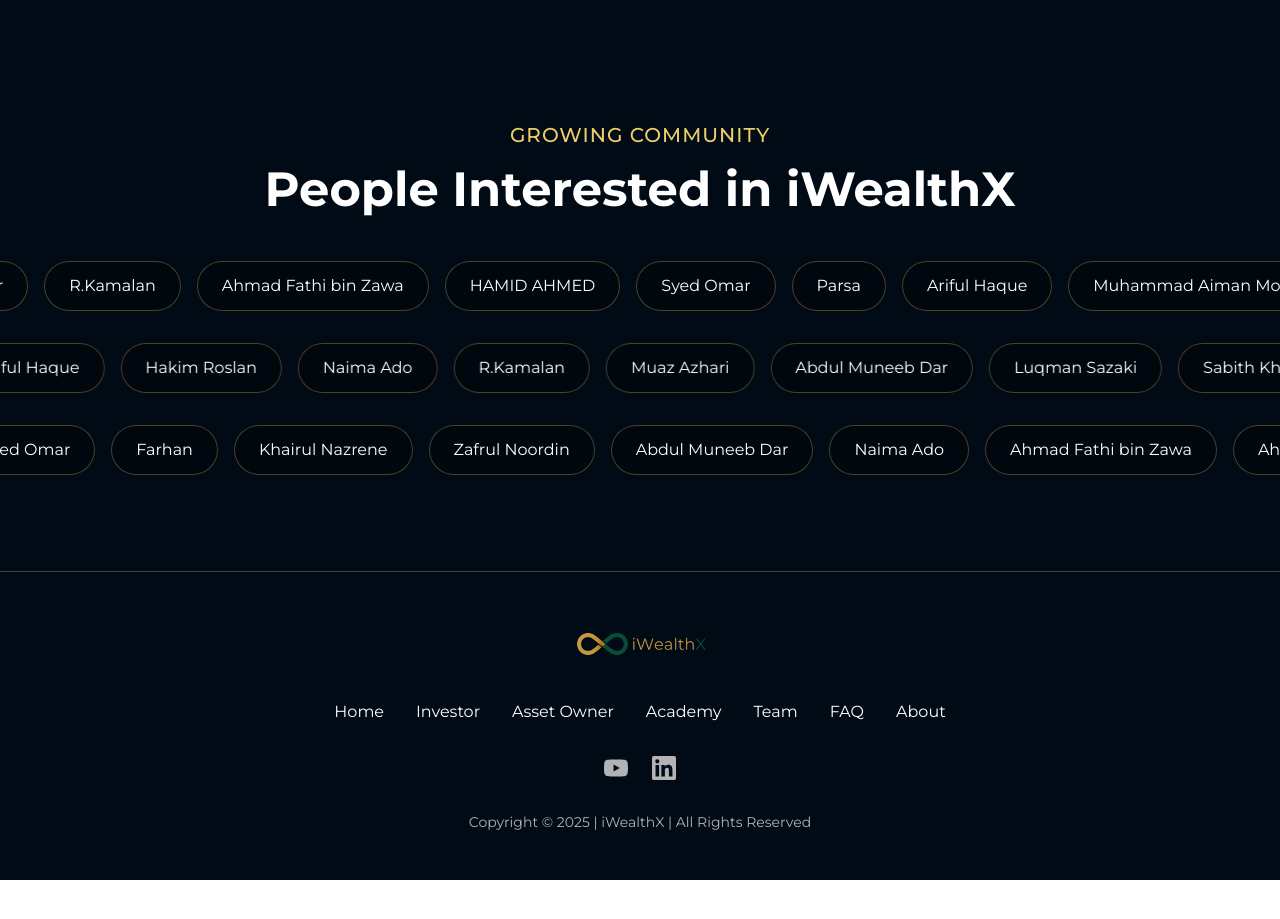
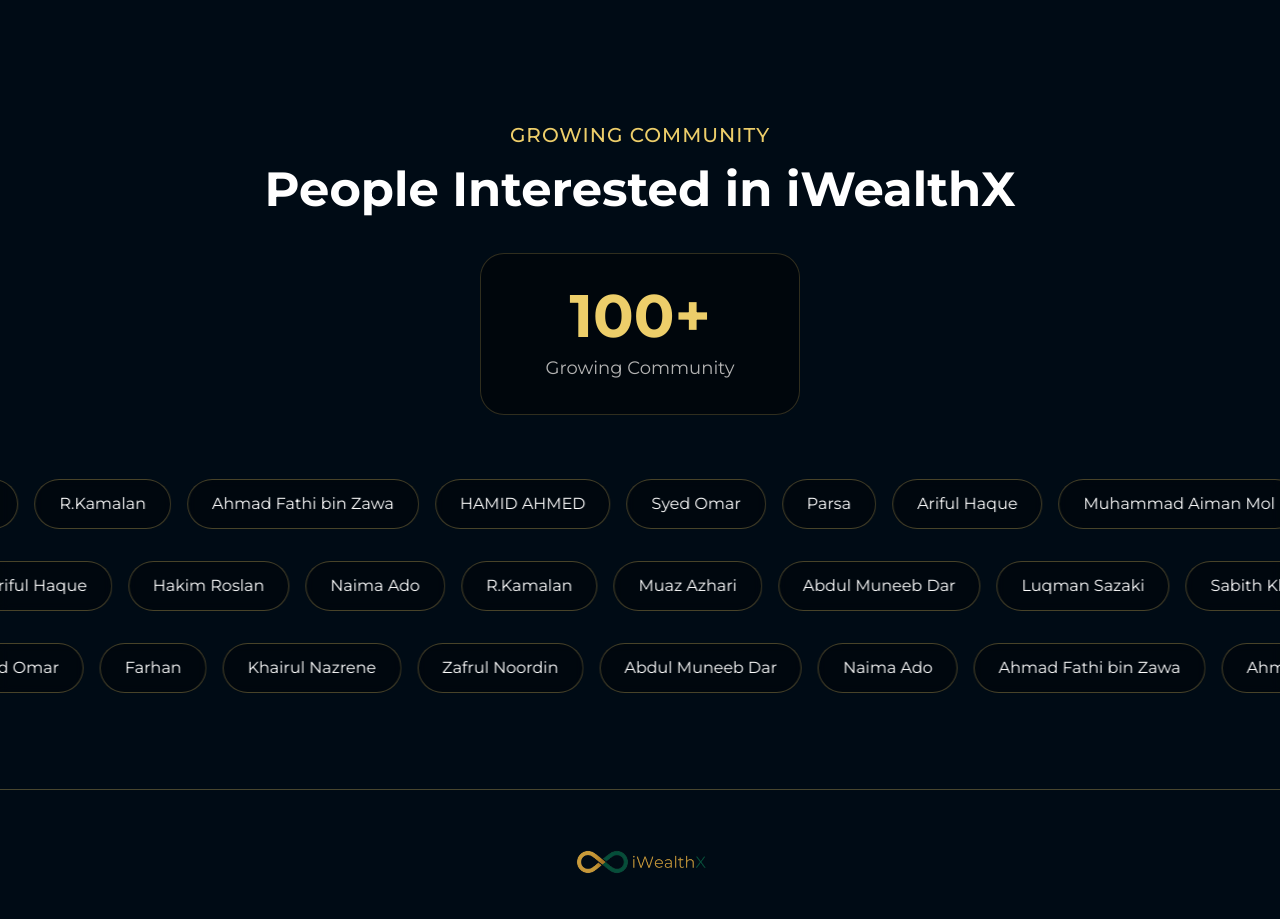
Before and after one commit to Awk-coder/iWealthX-fornow, a React (Create React App) app: page / in a window 1280 px wide. Shown: the part 3860-4779 px from the top of the page. Before the commit the page ends 4740 px from the top, so only its background shows below. Built offline with nearby package versions, Linux system fonts and the light colour scheme.

Commit message:
counter 100+

```diff
--- a/src/components/sections/Testimonials.jsx
+++ b/src/components/sections/Testimonials.jsx
@@ -1,4 +1,63 @@
-import React from "react";
+import React, { useState, useEffect, useRef } from "react";
+
+// Counter component that animates counting up
+const AnimatedCounter = ({ endValue, duration, label }) => {
+  const [count, setCount] = useState(0);
+  const [isVisible, setIsVisible] = useState(false);
+  const counterRef = useRef(null);
+
+  // Intersection Observer to start animation when in view
+  useEffect(() => {
+    const observer = new IntersectionObserver(
+      (entries) => {
+        if (entries[0].isIntersecting) {
+          setIsVisible(true);
+        }
+      },
+      { threshold: 0.1 }
+    );
+
+    if (counterRef.current) {
+      observer.observe(counterRef.current);
+    }
+
+    return () => {
+      if (counterRef.current) {
+        observer.unobserve(counterRef.current);
+      }
+    };
+  }, []);
+
+  // Counter animation
+  useEffect(() => {
+    if (!isVisible) return;
+
+    const steps = 50; // Number of steps in animation
+    const stepDuration = duration / steps;
+    let currentStep = 0;
+
+    const timer = setInterval(() => {
+      currentStep += 1;
+      const progress = currentStep / steps;
+      const currentCount = Math.floor(progress * endValue);
+
+      setCount(currentCount);
+
+      if (currentStep >= steps) {
+        clearInterval(timer);
+      }
+    }, stepDuration);
+
+    return () => clearInterval(timer);
+  }, [endValue, duration, isVisible]);
+
+  return (
+    <div ref={counterRef} className="text-center">
+      <div className="text-gold text-5xl lg:text-6xl font-bold">{count}+</div>
+      <div className="text-text-secondary mt-2 text-lg">{label}</div>
+    </div>
+  );
+};
 
 const PeopleCard = ({ name }) => {
   return (
@@ -68,13 +127,22 @@
     <section className="py-24 bg-background overflow-hidden">
       <div className="max-w-7xl mx-auto px-4 sm:px-6 lg:px-8 mb-12">
         {/* Section header */}
-        <div className="text-center mb-12">
+        <div className="text-center mb-16">
           <h2 className="text-gold text-xl font-medium tracking-wider uppercase mb-4">
             Growing Community
           </h2>
-          <h3 className="text-text-primary text-5xl font-bold">
+          <h3 className="text-text-primary text-5xl font-bold mb-10">
             People Interested in iWealthX
           </h3>
+
+          {/* Stats counter */}
+          <div className="max-w-xs mx-auto bg-black/40 backdrop-blur-sm p-8 rounded-3xl border border-gold/20 hover:border-gold/30 transition-all duration-500 transform hover:scale-105 hover:shadow-xl hover:shadow-gold/10 mb-16">
+            <AnimatedCounter
+              endValue={100}
+              duration={2000}
+              label="Growing Community"
+            />
+          </div>
         </div>
       </div>
 
```
